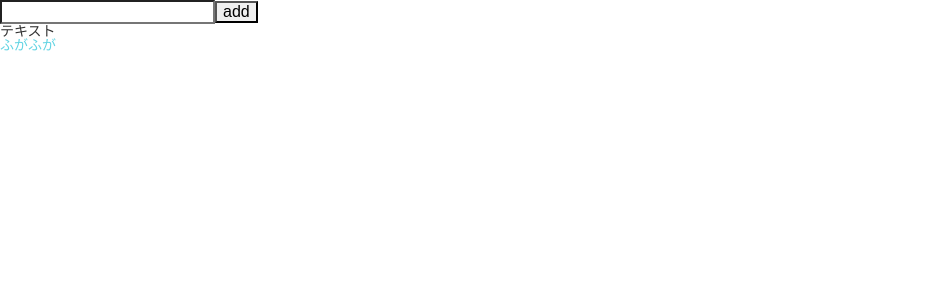
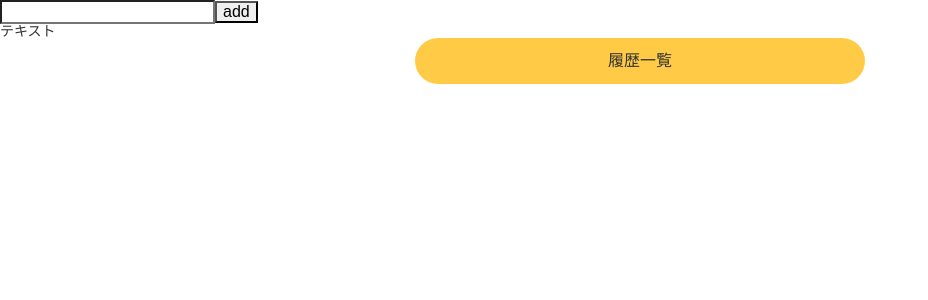
Before and after one commit to calbone/React-Redux, a React app: page / in a window 1280 px wide. Shown: the top 300 px of the page, without its empty margins (0-928 px from the left). Built offline with nearby package versions, Linux system fonts and the light colour scheme.

Commit message:
add styled-components

```diff
--- a/package.json
+++ b/package.json
@@ -48,6 +48,7 @@
     "react-router-dom": "^4.2.2",
     "redux": "^4.0.0",
     "redux-logger": "^3.0.6",
-    "redux-thunk": "^2.2.0"
+    "redux-thunk": "^2.2.0",
+    "styled-components": "^3.2.6"
   }
 }
--- a/src/components/atoms/Button/index.js
+++ b/src/components/atoms/Button/index.js
@@ -1,8 +1,24 @@
 import React from 'react';
-import './style.scss';
+import styled from 'styled-components';
+
+const Button = styled.a`
+  display: block;
+  border-radius: 44px;
+  font-size: 16px;
+  text-align: center;
+  color: #333;
+  background-color: #ffca46;
+  word-wrap: break-word;
+  padding: 15px;
+  cursor: pointer;
+
+  &:hover {
+    color: #a4a4a4;
+    background-color: #ffdb80;
+    text-decoration: none;
+  }
+`;
 
 export const PrimaryButton = () => {
-  return (
-    <a className="btnBase">ふがふが</a>
-  );
+  return <Button>履歴一覧</Button>;
 };
--- a/src/components/pages/SupportTop.js
+++ b/src/components/pages/SupportTop.js
@@ -1,5 +1,10 @@
 import React from 'react';
 import { PrimaryButton } from '@/components/atoms/Button';
+
+const buttonWrap = {
+  width: 450,
+  margin: '0 auto'
+};
 
 export function SupportTop({ task, tasks, inputTask, addTask }) {
   return (
@@ -7,7 +12,9 @@ export function SupportTop({ task, tasks, inputTask, addTask }) {
       <input type="text" onChange={e => inputTask(e.target.value)} />
       <input type="button" value="add" onClick={() => addTask(task)} />
       <p className="hoge">テキスト</p>
-      <PrimaryButton />
+      <div style={buttonWrap}>
+        <PrimaryButton />
+      </div>
       <ul>
         {tasks.map((item, i) => {
           return <li key={i}>{item}</li>;
--- a/webpack.config.js
+++ b/webpack.config.js
@@ -7,7 +7,7 @@ const enabledSourceMap = MODE === 'development';
 
 module.exports = {
   mode: MODE,
-  entry: ['babel-polyfill', 'react-hot-loader', './src/index.js'],
+  entry: ['./src/index.js'],
   output: {
     path: path.resolve(__dirname, 'dist'),
     publicPath: '/',
```
Also changed, not shown: 1 other file (tests, documents, lock files or other folders).
